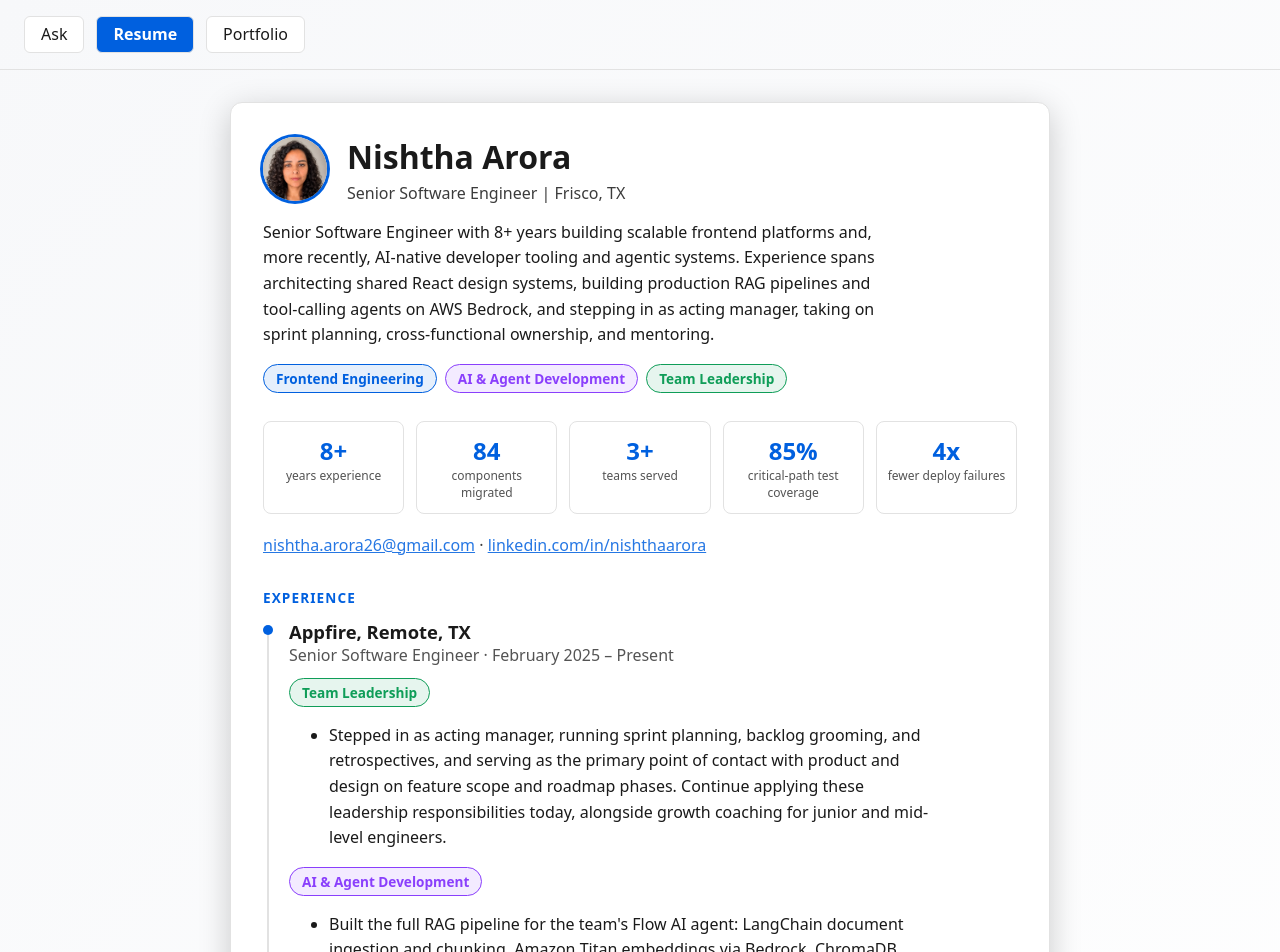
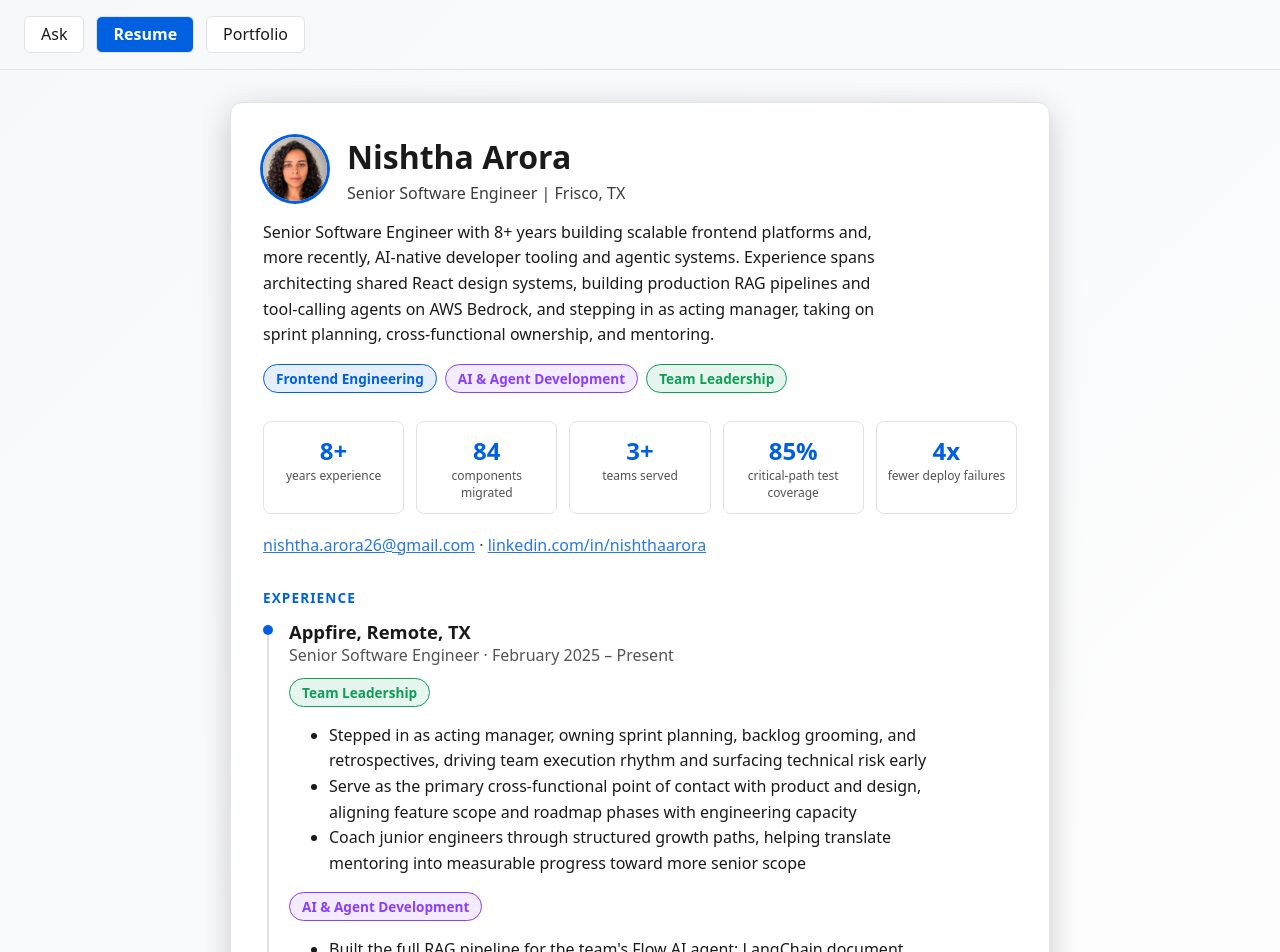
Before and after one commit to nishthaarora/nishtha-portfolio, a Next.js app: page /resume in a window 1280 px wide. Shown: the top 952 px of the page. Built offline with nearby package versions, Linux system fonts and the light colour scheme; no server answers.

Commit message:
update limit and resume

```diff
--- a/data/resume.ts
+++ b/data/resume.ts
@@ -95,7 +95,9 @@ export const resume: Resume = {
           category: "Team Leadership",
           anchorId: "team-leadership",
           highlights: [
-            "Stepped in as acting manager, running sprint planning, backlog grooming, and retrospectives, and serving as the primary point of contact with product and design on feature scope and roadmap phases. Continue applying these leadership responsibilities today, alongside growth coaching for junior and mid-level engineers.",
+            "Stepped in as acting manager, owning sprint planning, backlog grooming, and retrospectives, driving team execution rhythm and surfacing technical risk early",
+            "Serve as the primary cross-functional point of contact with product and design, aligning feature scope and roadmap phases with engineering capacity",
+            "Coach junior engineers through structured growth paths, helping translate mentoring into measurable progress toward more senior scope",
           ],
         },
         {
```
Also changed, not shown: ansible/tasks/hardening.yml (+4 -4 lines).
